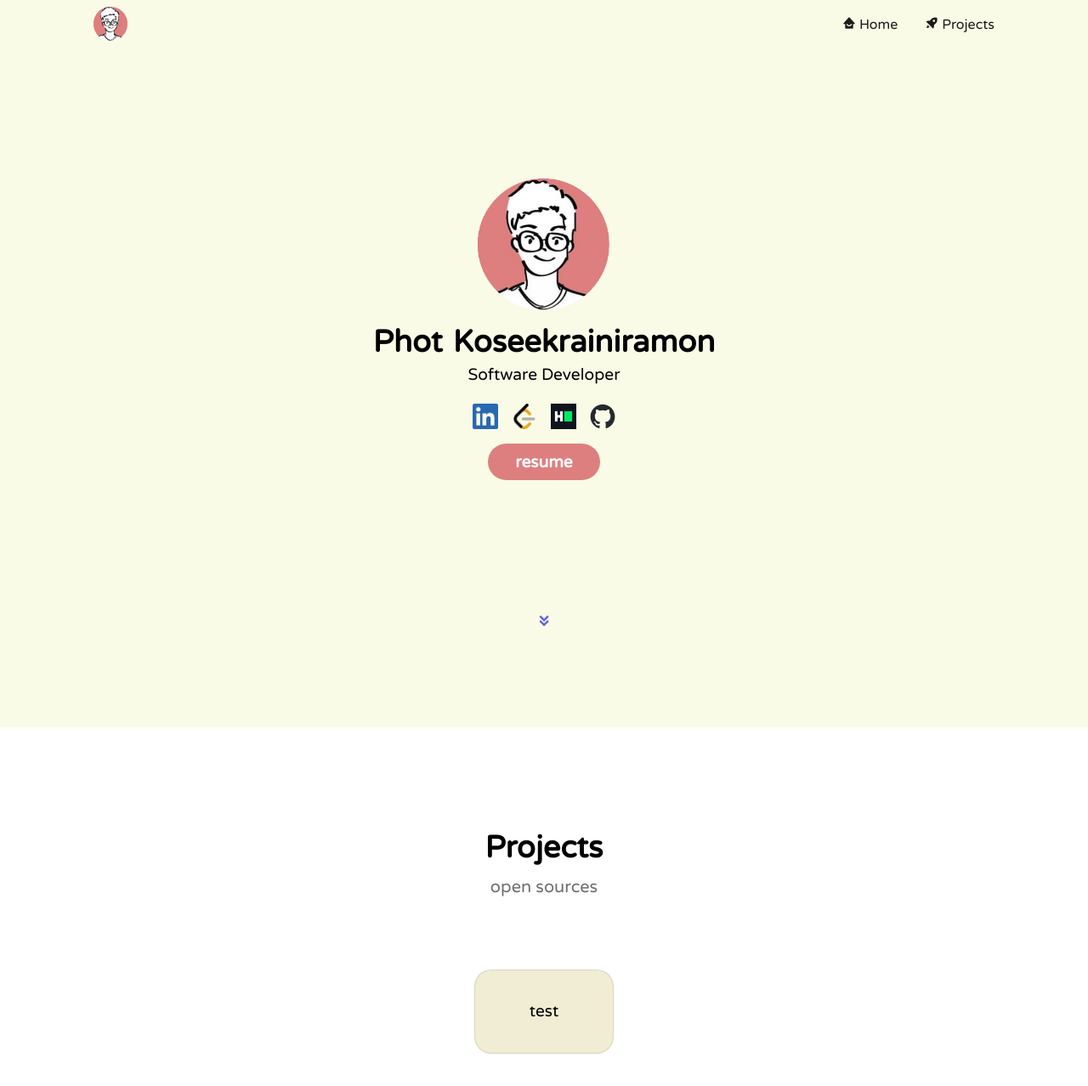
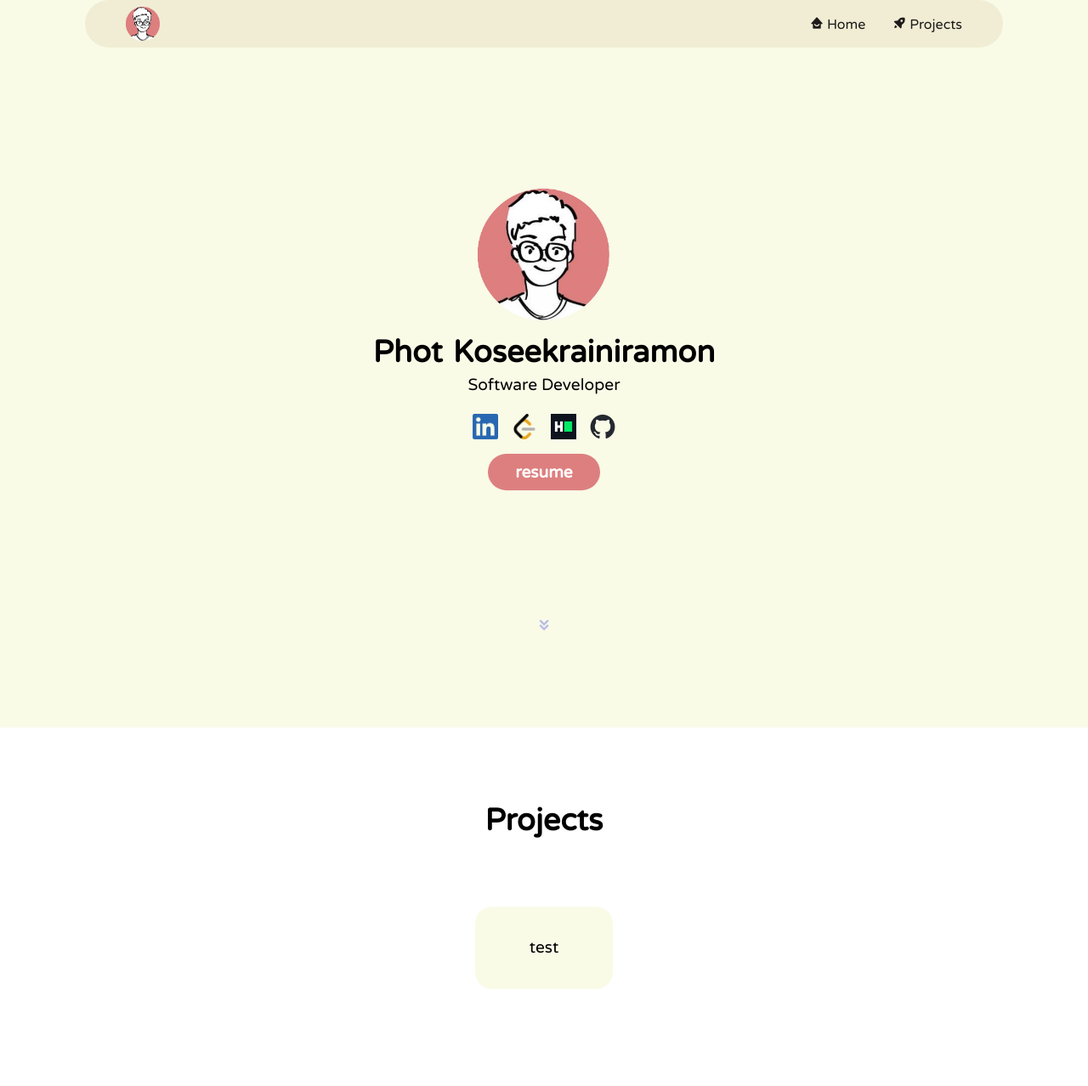
Before and after one commit to photkosee/profile-react, a React (Create React App) app: page / in a window 1280 px wide. Shown: the top 1278 px of the page at 85% size. Built offline with nearby package versions, Linux system fonts and the light colour scheme.

Commit message:
sticky navbar

```diff
--- a/src/components/home/home.css
+++ b/src/components/home/home.css
@@ -9,7 +9,7 @@
 .home__first {
     max-width: 500px;
     text-align: center;
-    margin-top: 3.5rem;
+    margin-top: 5rem;
 }
 
 .home__logo {
@@ -26,7 +26,7 @@
 }
 
 .home__letter, .home__down {
-    transition: all .25s ease-in-out;
+    transition: all .15s ease-in-out;
 }
 
 .home__down:hover {
@@ -58,7 +58,7 @@
 
 figure {
     margin-bottom: 1rem;
-    transition: all .2s ease-in-out;
+    transition: all .1s ease-in-out;
 }
 
 figure:hover {
@@ -75,11 +75,11 @@ figure:active {
 }
 
 .home__link {
-    transition: all .3s ease-in-out;
+    transition: all .15s ease-in-out;
 }
 
 .home__link:hover {
-    transform: scale(1.15);
+    transform: scale(1.2);
 }
 
 .home__link:active {
@@ -91,7 +91,7 @@ figure:active {
 }
 
 .down {
-    animation-duration: 2.5s;
+    animation-duration: 1.5s;
 }
 
 @media screen and (max-width: 520px) {
--- a/src/components/navbar/navbar.css
+++ b/src/components/navbar/navbar.css
@@ -1,8 +1,7 @@
-.navbar {
-    width: 100%;
+.header {
+    position: sticky;
     top: 0;
-    left: 0;
-    background-color: var(--container-color);
+    z-index: 2;
 }
 
 .nav {
@@ -11,16 +10,22 @@
     justify-content: space-between;
     align-items: center;
     column-gap: 1rem;
+    background-color: var(--container-color);
+    padding: 0.75rem 3rem;
+    border-radius: 1.875rem;
+    z-index: 2;
 }
 
 .nav__logo {
     color: var(--title-color);
     font-weight: var(--font-medium);
+    z-index: 3;
 }
 
 .nav__list {
     display: flex;
     column-gap: 2rem;
+    z-index: 3;
 }
 
 .nav__icon {
@@ -46,7 +51,7 @@
     background: var(--first-color);
     left: 0;
     bottom: 0;
-    transition: 0.4s;
+    transition: 0.3s;
     transition-timing-function: ease-in-out;
     transform: scaleX(0);
 }
--- a/src/components/project/Project.jsx
+++ b/src/components/project/Project.jsx
@@ -4,8 +4,7 @@ import "./project.css";
 const Project = () => {
     return (
         <section className="project section" id="project">
-            <h2 className="section__title">Projects</h2>
-            <span className="section__subtitle">open sources</span>
+            <h2 className="section__title project__name">Projects</h2>
             <div className="project__container container grid">
                 <div className="project__content">
                     <span>test</span>
--- a/src/components/project/project.css
+++ b/src/components/project/project.css
@@ -2,6 +2,10 @@
     background-color: white;
     min-height: 100vh;
     width: 100%;
+}
+
+.project__name {
+    margin-bottom: 5rem;
 }
 
 .project__container {
@@ -9,8 +13,7 @@
 }
 
 .project__content {
-    background-color: var(--container-color);
-    border: 1px solid rgba(0, 0, 0, 0.1);
+    background-color: var(--body-color);
     padding: 2rem 4rem;
     border-radius: 1.25rem;
 }
--- a/src/index.css
+++ b/src/index.css
@@ -99,7 +99,7 @@ img {
 }
 
 .section {
-  padding-top: 7rem;
+  padding-top: 5rem;
   padding-bottom: 2rem;
 }
 
@@ -134,7 +134,7 @@ img {
   display: inline-block;
   background-color: var(--first-color);
   font-weight: var(--font-bold);
-  transition: all .3s ease-in-out;
+  transition: all .15s ease-in-out;
 }
 
 .btn:hover {
```
Also changed, not shown: src/components/navbar/useStick.jsx (deleted, +0 -28 lines), 1 other file (tests, documents, lock files or other folders).
